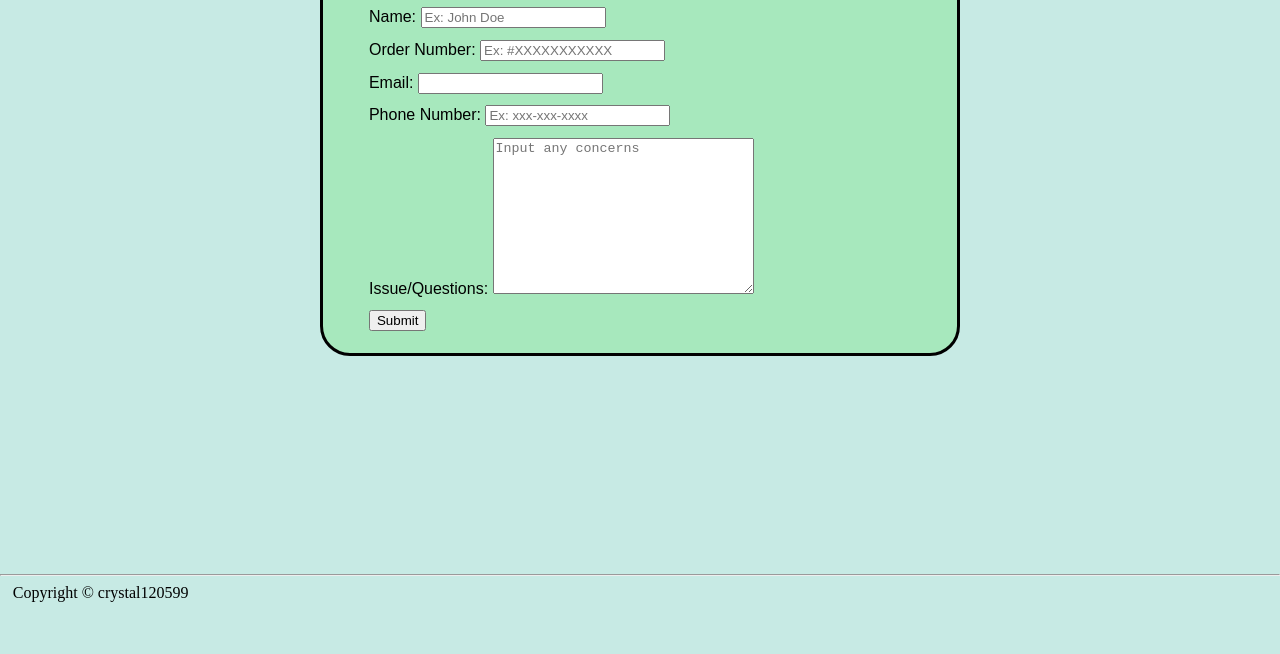
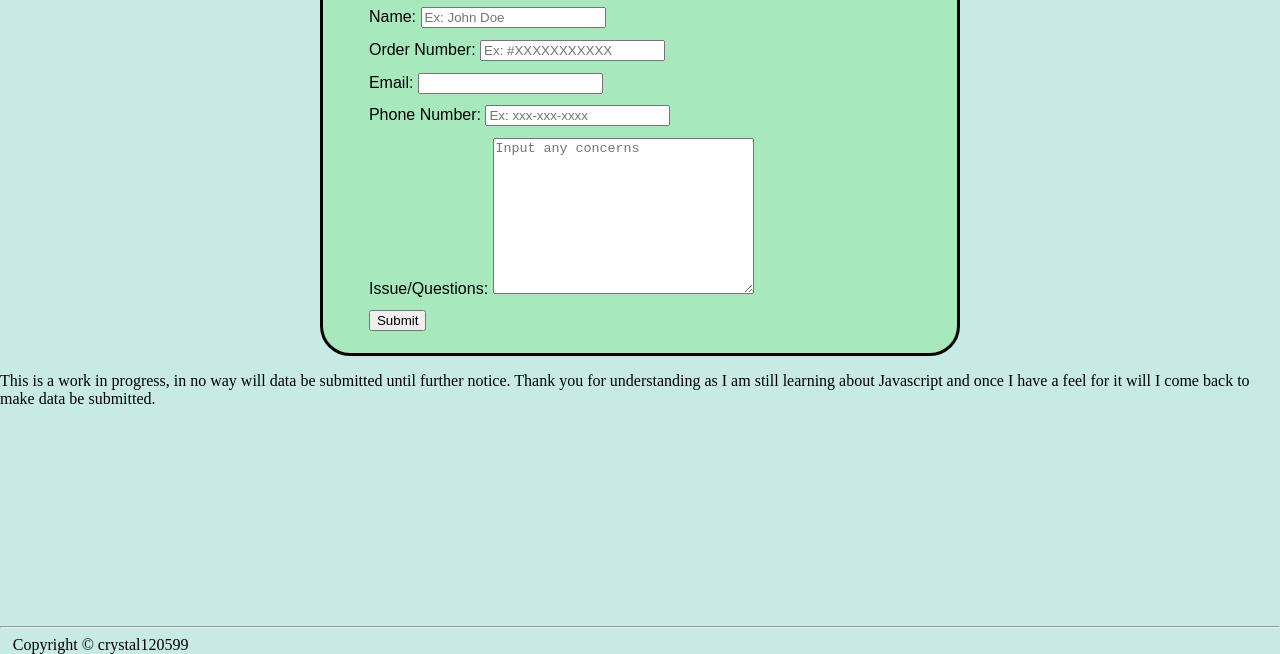
Before and after one commit to crystal120599/CustomerServiceForm, a plain HTML site: page index.html in a window 1280 px wide. Shown: the part 146-800 px from the top of the page. Drawn offline with Linux system fonts and the light colour scheme.

Commit message:
Update index.html
Added a note to self and others on site's progress.

```diff
--- a/index.html
+++ b/index.html
@@ -34,6 +34,8 @@
                 </li>
             </ul>
         </form>
+        <p>This is a work in progress, in no way will data be submitted until further notice. Thank you for understanding
+        as I am still learning about Javascript and once I have a feel for it will I come back to make data be submitted.</p>
         <hr>
         <footer>Copyright &copy; crystal120599</footer>
     </body>
```
